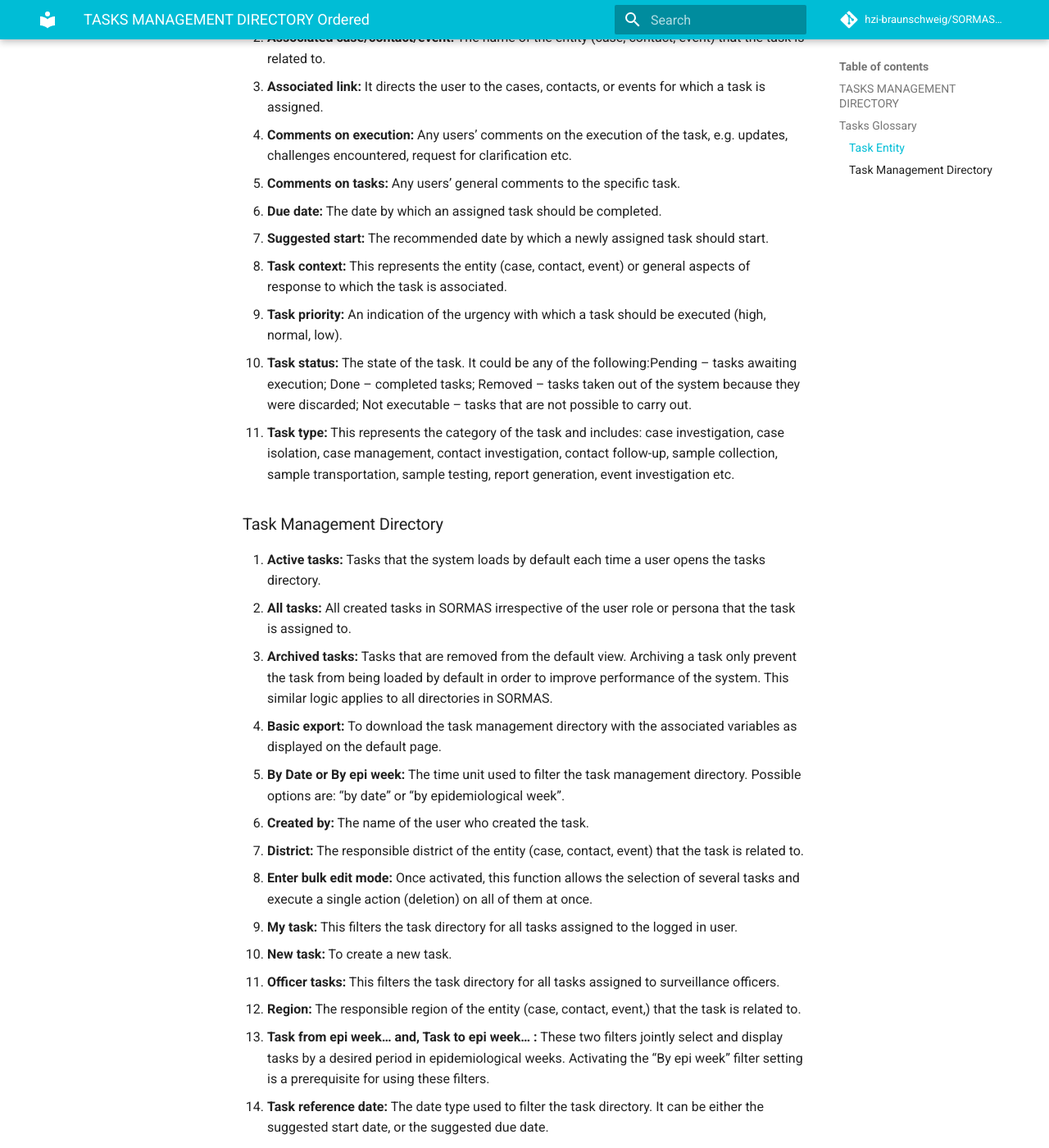
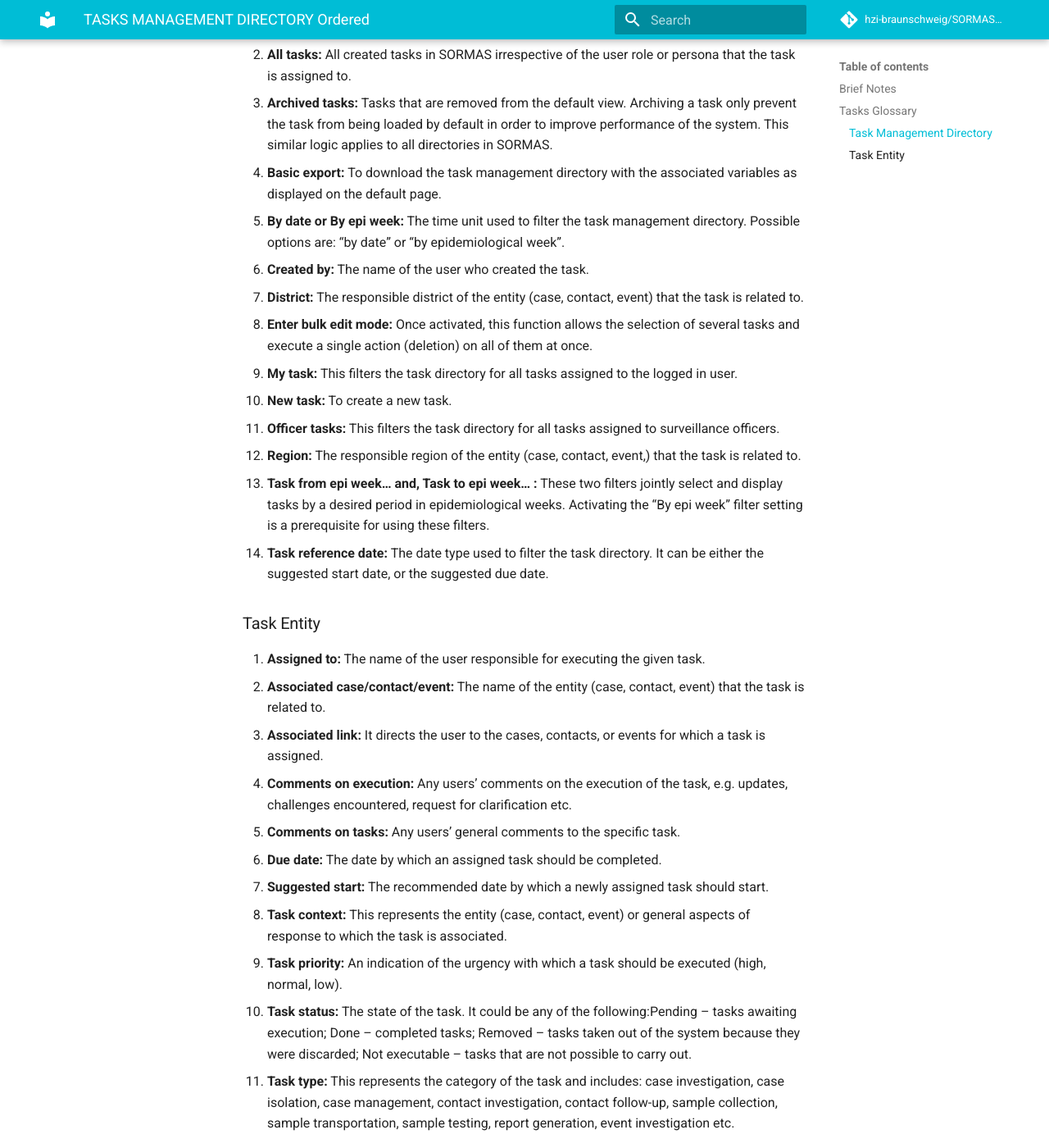
Before and after one commit to SORMAS-Foundation/SORMAS-Glossary, an MkDocs documentation site: the page built from docs/TASKS_MANAGEMENT_DIRECTORY_Ordered.md, in a window 1280 px wide and 1400 px high, scrolled down 595 px. Shown: the whole window at 82% size. Built offline with MkDocs 1.6.1 and Material for MkDocs 9.7.7, drawn with Linux system fonts in a browser that asks for light colours; comment, search, counter and statistics services are not loaded; some of the changed lines change nothing that is shown; some of the changed text lies outside the part shown.

Commit message:
Update TASKS_MANAGEMENT_DIRECTORY_Ordered.md
I updated and replced old document with the new one

```diff
--- a/docs/TASKS_MANAGEMENT_DIRECTORY_Ordered.md
+++ b/docs/TASKS_MANAGEMENT_DIRECTORY_Ordered.md
@@ -1,8 +1,26 @@
-## TASKS MANAGEMENT DIRECTORY
+### Brief Notes
 
 Surveillance activities and outbreak responses often rely on the coordination of multidisciplinary teams. A broad classification of personas or user roles in an outbreak response include: hospital informants, surveillance officers, surveillance supervisors (state epidemiologist) contact officers, contact supervisors, case officers, laboratory officers, just to name a few. The task module allows realtime assignment and management of tasks among the different personas which then improves and enhances the overall efficiency of the outbreak response. The classification or context of a task can be general or associated to an entity (case, contact, event).
 
 ## Tasks Glossary
+
+### Task Management Directory
+
+1.	**Active tasks:** Tasks that the system loads by default each time a user opens the tasks directory.
+2.	**All tasks:** All created tasks in SORMAS irrespective of the user role or persona that the task is assigned to.
+3.	**Archived tasks:** Tasks that are removed from the default view. Archiving a task only prevent the task from being loaded by default in order to improve performance of the system. This similar logic applies to all directories in SORMAS.
+4.	**Basic export:** To download the task management directory with the associated variables as displayed on the default page.
+5.	**By date or By epi week:** The time unit used to filter the task management directory. Possible options are: “by date” or “by epidemiological week”.
+6.	**Created by:** The name of the user who created the task.
+7.	**District:** The responsible district of the entity (case, contact, event) that the task is related to.
+8.	**Enter bulk edit mode:** Once activated, this function allows the selection of several tasks and execute a single action (deletion) on all of them at once.
+9.	**My task:** This filters the task directory for all tasks assigned to the logged in user.
+10.	**New task:** To create a new task.
+11.	**Officer tasks:** This filters the task directory for all tasks assigned to surveillance officers.
+12. **Region:** The responsible region of the entity (case, contact, event,) that the task is related to.
+13.	**Task from epi week… and, Task to epi week… :** These two filters jointly select and display tasks by a desired period in epidemiological weeks. Activating the “By epi week” filter setting is a prerequisite for using these filters.
+14.	**Task reference date:** The date type used to filter the task directory. It
+can be either the suggested start date, or the suggested due date.
 
 ### Task Entity
 
@@ -17,20 +35,3 @@
 9. **Task priority:** An indication of the urgency with which a task should be executed (high, normal, low).
 10.	**Task status:** The state of the task. It could be any of the following:Pending – tasks awaiting execution; Done – completed tasks; Removed – tasks taken out of the system because they were discarded; Not executable – tasks that are not possible to carry out.
 11.	**Task type:** This represents the category of the task and includes: case investigation, case isolation, case management, contact investigation, contact follow-up, sample collection, sample transportation, sample testing, report generation, event investigation etc.
-
-### Task Management Directory
-
-1.	**Active tasks:** Tasks that the system loads by default each time a user opens the tasks directory.
-2.	**All tasks:** All created tasks in SORMAS irrespective of the user role or persona that the task is assigned to.
-3.	**Archived tasks:** Tasks that are removed from the default view. Archiving a task only prevent the task from being loaded by default in order to improve performance of the system. This similar logic applies to all directories in SORMAS.
-4.	**Basic export:** To download the task management directory with the associated variables as displayed on the default page.
-5.	**By Date or By epi week:** The time unit used to filter the task management directory. Possible options are: “by date” or “by epidemiological week”.
-6.	**Created by:** The name of the user who created the task.
-7.	**District:** The responsible district of the entity (case, contact, event) that the task is related to.
-8.	**Enter bulk edit mode:** Once activated, this function allows the selection of several tasks and execute a single action (deletion) on all of them at once.
-9.	**My task:** This filters the task directory for all tasks assigned to the logged in user.
-10.	**New task:** To create a new task.
-11.	**Officer tasks:** This filters the task directory for all tasks assigned to surveillance officers.
-12. **Region:** The responsible region of the entity (case, contact, event,) that the task is related to.
-13.	**Task from epi week… and, Task to epi week… :** These two filters jointly select and display tasks by a desired period in epidemiological weeks. Activating the “By epi week” filter setting is a prerequisite for using these filters.
-14.	**Task reference date:** The date type used to filter the task directory. It can be either the suggested start date, or the suggested due date.
```
